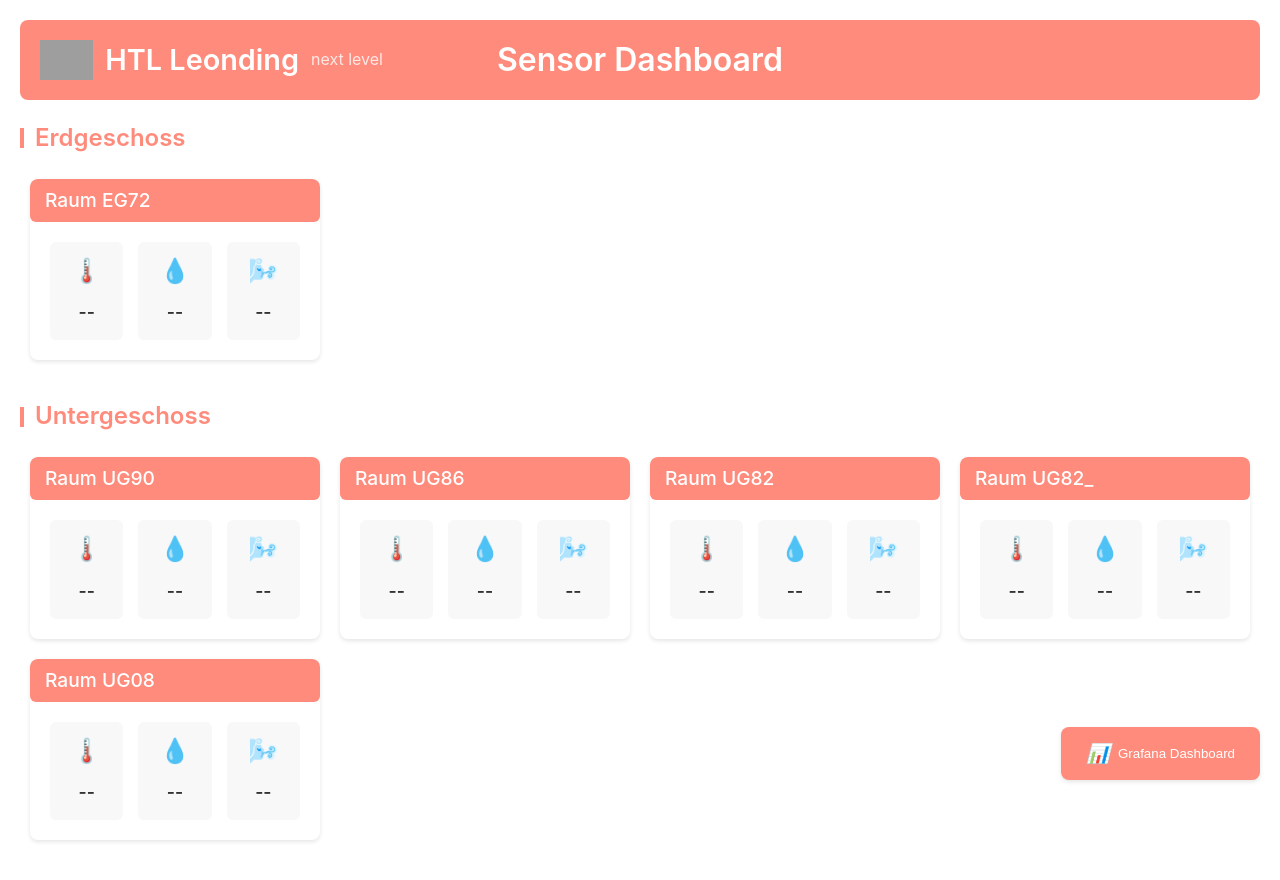
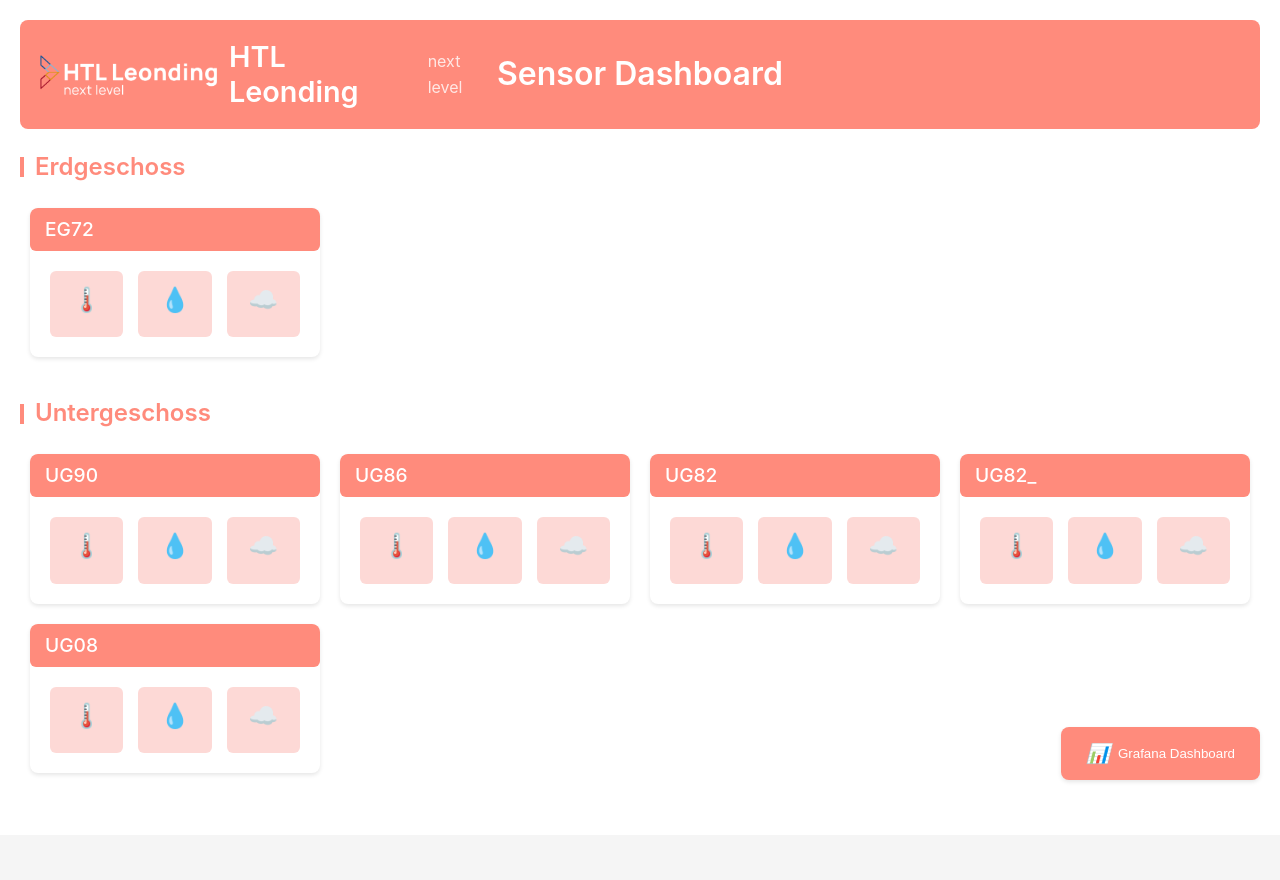
Before and after one commit to 2425-4chif-syp/01-projekte-2025-4chif-syp-pv-panels, an Angular app in the folder Frontend/sensor-frontend/: page / in a window 1280 px wide. Shown: the top 880 px of the page. After the commit the page ends 835 px from the top, so only its background shows below. Built offline with nearby package versions, Linux system fonts and the light colour scheme; no server answers; grey boxes are pictures that could not be loaded.

Commit message:
feat: enhance room cards and sensor visualization

```diff
--- a/Frontend/sensor-frontend/src/app/components/room-card/room-card.component.html
+++ b/Frontend/sensor-frontend/src/app/components/room-card/room-card.component.html
@@ -1,19 +1,16 @@
 <div class="room-card" [routerLink]="['/details']" [queryParams]="{location: room.id}">
   <div class="room-header">
-    <h2>{{ room.name }}</h2>
+    <h2>{{ formatRoomName(room.name) }}</h2>
   </div>
   <div class="sensor-grid">
-    <div class="sensor-item">
-      <span class="sensor-icon">🌡️</span>
-      <span class="sensor-value">{{ getTemperature() }}</span>
+    <div class="sensor-item" [ngClass]="getTemperatureStatus(room.sensors.temperature)">
+      <div class="sensor-icon">🌡️</div>
     </div>
-    <div class="sensor-item">
-      <span class="sensor-icon">💧</span>
-      <span class="sensor-value">{{ getHumidity() }}</span>
+    <div class="sensor-item" [ngClass]="getHumidityStatus(room.sensors.humidity)">
+      <div class="sensor-icon">💧</div>
     </div>
-    <div class="sensor-item">
-      <span class="sensor-icon">🌬️</span>
-      <span class="sensor-value">{{ getCO2() }}</span>
+    <div class="sensor-item" [ngClass]="getCO2Status(room.sensors.co2)">
+      <div class="sensor-icon">☁️</div>
     </div>
   </div>
 </div>
--- a/Frontend/sensor-frontend/src/app/components/room-card/room-card.component.scss
+++ b/Frontend/sensor-frontend/src/app/components/room-card/room-card.component.scss
@@ -39,13 +39,8 @@
   flex-direction: column;
   align-items: center;
   padding: 10px;
-  background: #f8f8f8;
   border-radius: 6px;
   transition: background-color 0.3s;
-
-  &:hover {
-    background: #f0f0f0;
-  }
 
   .sensor-icon {
     font-size: 1.5rem;
@@ -53,16 +48,16 @@
     margin-bottom: 8px;
   }
 
-  .sensor-value {
-    font-weight: 600;
-    color: #333;
-    font-size: 1.1rem;
-    margin-bottom: 4px;
+  &.critical {
+    background-color: rgba(244, 67, 54, 0.2);  // Rot mit 20% Deckkraft
   }
 
-  .sensor-unit {
-    font-size: 0.8rem;
-    color: #666;
+  &.acceptable {
+    background-color: rgba(255, 152, 0, 0.2);  // Orange mit 20% Deckkraft
+  }
+
+  &.comfortable {
+    background-color: rgba(76, 175, 80, 0.2);  // Grün mit 20% Deckkraft
   }
 }
 
--- a/Frontend/sensor-frontend/src/app/components/room-card/room-card.component.ts
+++ b/Frontend/sensor-frontend/src/app/components/room-card/room-card.component.ts
@@ -30,4 +30,29 @@ export class RoomCardComponent {
       ? this.room.sensors.co2.toFixed(0) + ' ppm'
       : '--';
   }
+
+  getTemperatureStatus(temp: number | undefined): string {
+    if (!temp) return 'critical';
+    if (temp < 15 || temp > 28) return 'critical';
+    if (temp < 18 || temp > 25) return 'acceptable';
+    return 'comfortable';
+  }
+
+  getHumidityStatus(humidity: number | undefined): string {
+    if (!humidity) return 'critical';
+    if (humidity < 30 || humidity > 70) return 'critical';
+    if (humidity < 40 || humidity > 60) return 'acceptable';
+    return 'comfortable';
+  }
+
+  getCO2Status(co2: number | undefined): string {
+    if (!co2) return 'critical';
+    if (co2 > 1400) return 'critical';
+    if (co2 > 1000) return 'acceptable';
+    return 'comfortable';
+  }
+
+  formatRoomName(name: string): string {
+    return name.replace('Raum ', '');
+  }
 }
--- a/Frontend/sensor-frontend/src/app/components/sensor-details/sensor-details.component.scss
+++ b/Frontend/sensor-frontend/src/app/components/sensor-details/sensor-details.component.scss
@@ -63,11 +63,6 @@
     transform: translateY(-3px);
     box-shadow: 0 4px 8px rgba(0, 0, 0, 0.1);
     outline-color: #FF8B7C;
-
-    .sensor-value, .sensor-unit {
-      opacity: 1;
-      transform: translateY(0);
-    }
   }
 
   .sensor-icon {
@@ -80,9 +75,6 @@
     font-size: 2rem;
     font-weight: bold;
     margin: 5px 0;
-    opacity: 0;
-    transform: translateY(-10px);
-    transition: opacity 0.3s ease, transform 0.3s ease;
 
     &.critical {
       color: #f44336;  // Rot
@@ -106,9 +98,6 @@
   .sensor-unit {
     font-size: 0.9rem;
     color: #999;
-    opacity: 0;
-    transform: translateY(-10px);
-    transition: opacity 0.3s ease, transform 0.3s ease;
   }
 
   .status-dot {
--- a/Frontend/sensor-frontend/src/app/components/sensor-details/sensor-details.component.ts
+++ b/Frontend/sensor-frontend/src/app/components/sensor-details/sensor-details.component.ts
@@ -57,7 +57,8 @@ export class SensorDetailsComponent implements OnInit, OnDestroy {
   }
 
   getRoomName(): string {
-    return this.room?.name || 'Unbekannter Raum';
+    const name = this.room?.name || 'Unbekannter Raum';
+    return name.replace('Raum ', '');
   }
 
   getTemperatureStatus(temp: number): string {
--- a/Frontend/sensor-frontend/src/app/models/room-data.ts
+++ b/Frontend/sensor-frontend/src/app/models/room-data.ts
@@ -3,8 +3,8 @@ export interface RoomData {
   name: string;
   floor: 'eg' | 'ug';
   sensors: {
-    co2?: number;
     temperature?: number;
     humidity?: number;
+    co2?: number;
   };
 }
```
Also changed, not shown: Frontend/sensor-frontend/src/assets/images/new_htl_logo_name.png (added).
